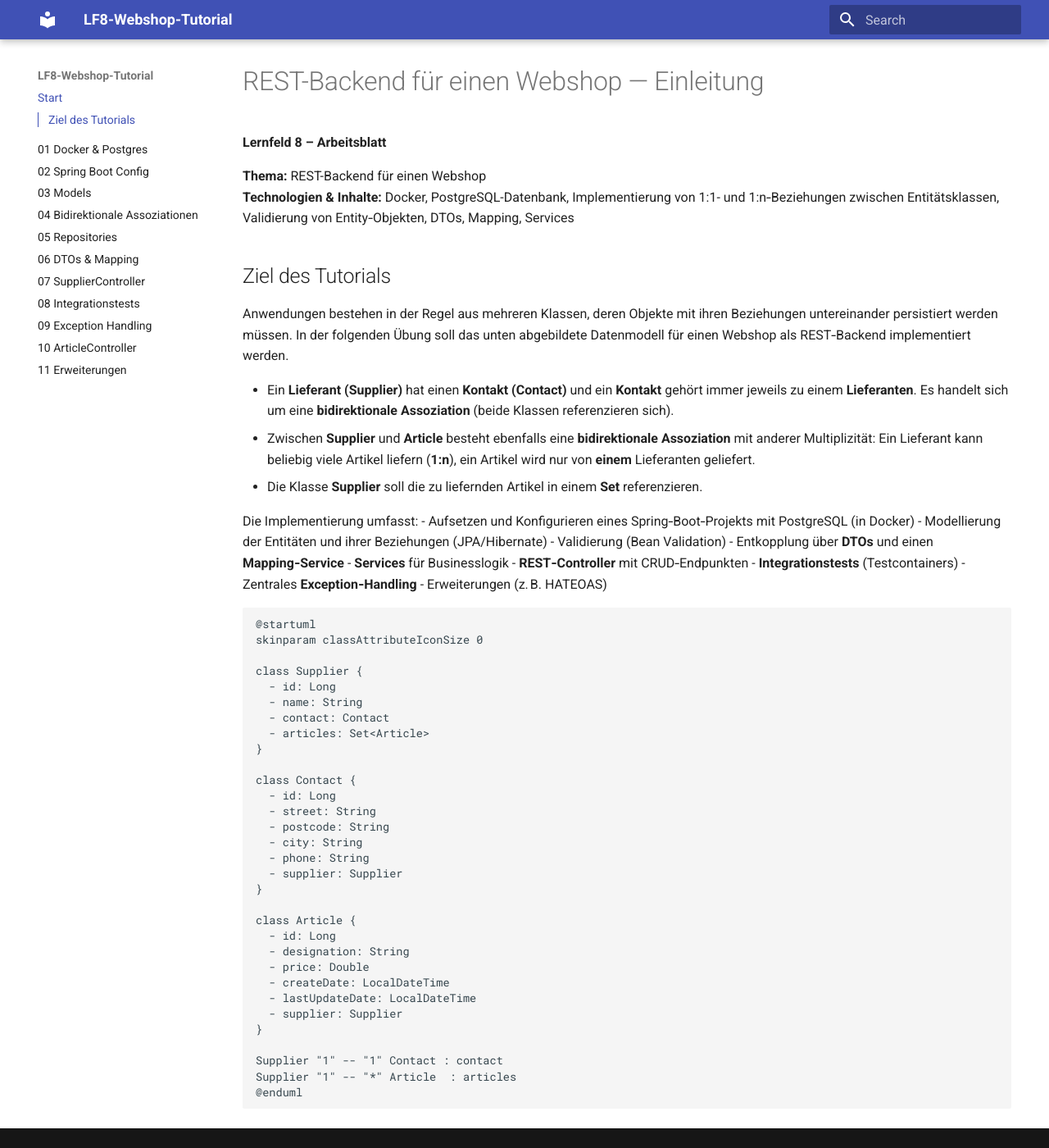
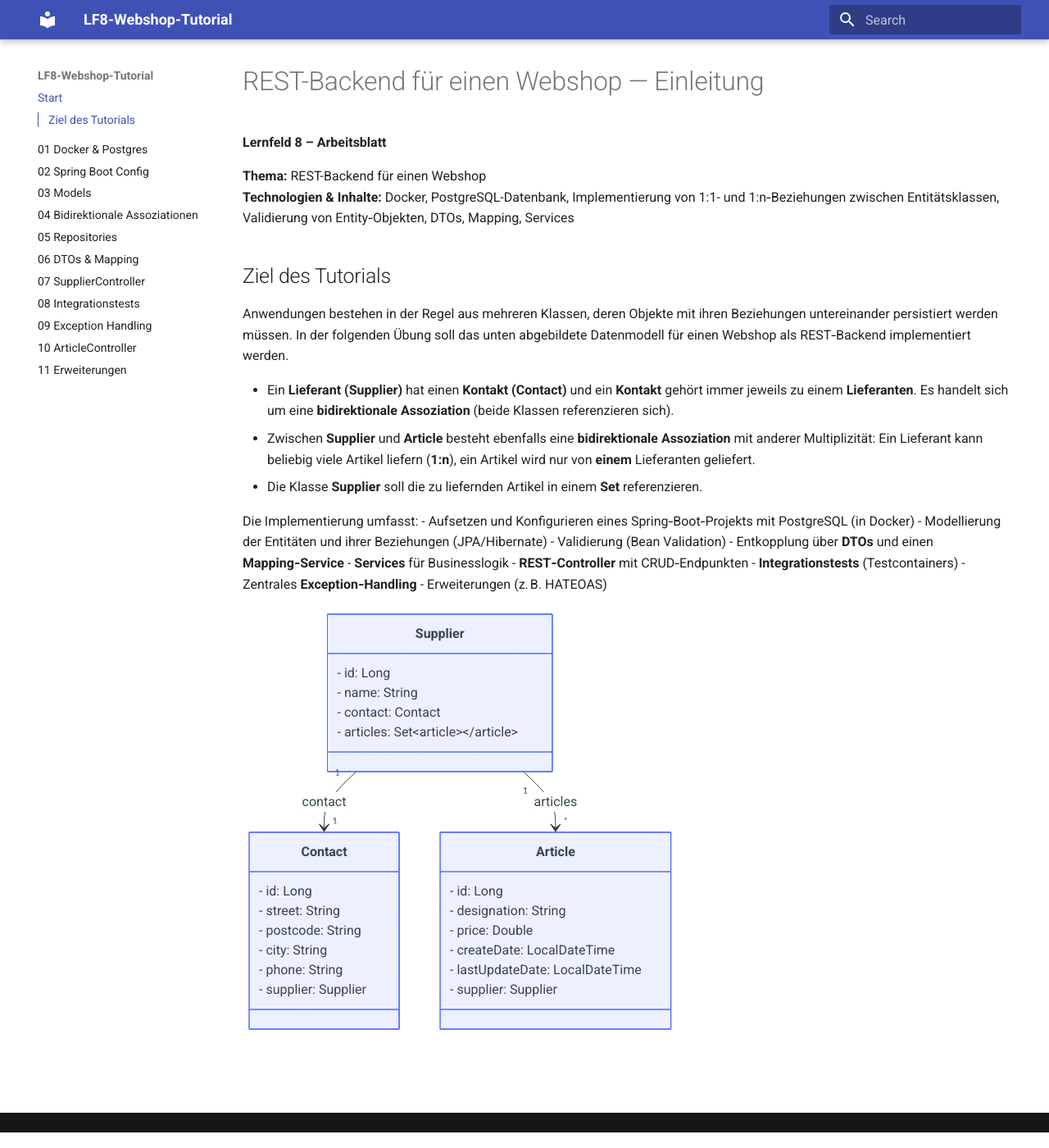
Before and after one commit to FA-Team-SZUT/LF8_webshop_tutorial, an MkDocs documentation site: the page built from docs/index.md, in a window 1280 px wide and 1400 px high, scrolled down 19 px. Shown: the whole window at 82% size. Built offline with MkDocs 1.6.1 and Material for MkDocs 9.7.7, drawn with Linux system fonts in a browser that asks for light colours.

Commit message:
migrated to mermaid

````diff
--- a/docs/index.md
+++ b/docs/index.md
@@ -24,36 +24,33 @@
 - Zentrales **Exception‑Handling**
 - Erweiterungen (z. B. HATEOAS)
 
-```plantuml
-@startuml
-skinparam classAttributeIconSize 0
+```mermaid
+classDiagram
+    class Supplier {
+        - id: Long
+        - name: String
+        - contact: Contact
+        - articles: Set<Article>
+    }
 
-class Supplier {
-  - id: Long
-  - name: String
-  - contact: Contact
-  - articles: Set<Article>
-}
+    class Contact {
+        - id: Long
+        - street: String
+        - postcode: String
+        - city: String
+        - phone: String
+        - supplier: Supplier
+    }
 
-class Contact {
-  - id: Long
-  - street: String
-  - postcode: String
-  - city: String
-  - phone: String
-  - supplier: Supplier
-}
+    class Article {
+        - id: Long
+        - designation: String
+        - price: Double
+        - createDate: LocalDateTime
+        - lastUpdateDate: LocalDateTime
+        - supplier: Supplier
+    }
 
-class Article {
-  - id: Long
-  - designation: String
-  - price: Double
-  - createDate: LocalDateTime
-  - lastUpdateDate: LocalDateTime
-  - supplier: Supplier
-}
-
-Supplier "1" -- "1" Contact : contact
-Supplier "1" -- "*" Article  : articles
-@enduml
+    Supplier "1" --> "1" Contact : contact
+    Supplier "1" --> "*" Article : articles
 ```
--- a/mkdocs.yml
+++ b/mkdocs.yml
@@ -1,6 +1,7 @@
 site_name: LF8-Webshop-Tutorial
 site_url: https://fa-team-szut.github.io/lf8_webshop_tutorial/
 docs_dir: docs
+
 theme:
   name: material
   features:
@@ -9,6 +10,7 @@
     - toc.integrate
     - search.suggest
     - search.highlight
+
 nav:
   - Start: index.md
   - 01 Docker & Postgres: 01_Docker_Postgres.md
@@ -22,13 +24,21 @@
   - 09 Exception Handling: 09_ExceptionHandling.md
   - 10 ArticleController: 10_ArticleController.md
   - 11 Erweiterungen: 11_Erweiterungen.md
+
 markdown_extensions:
   - admonition
   - toc:
       permalink: true
   - attr_list
   - tables
+  - pymdownx.superfences:
+      custom_fences:
+        - name: mermaid
+          class: mermaid
+          format: !!python/name:pymdownx.superfences.fence_code_format
+
 extra:
   generator: false
+
 plugins:
   - search
````
